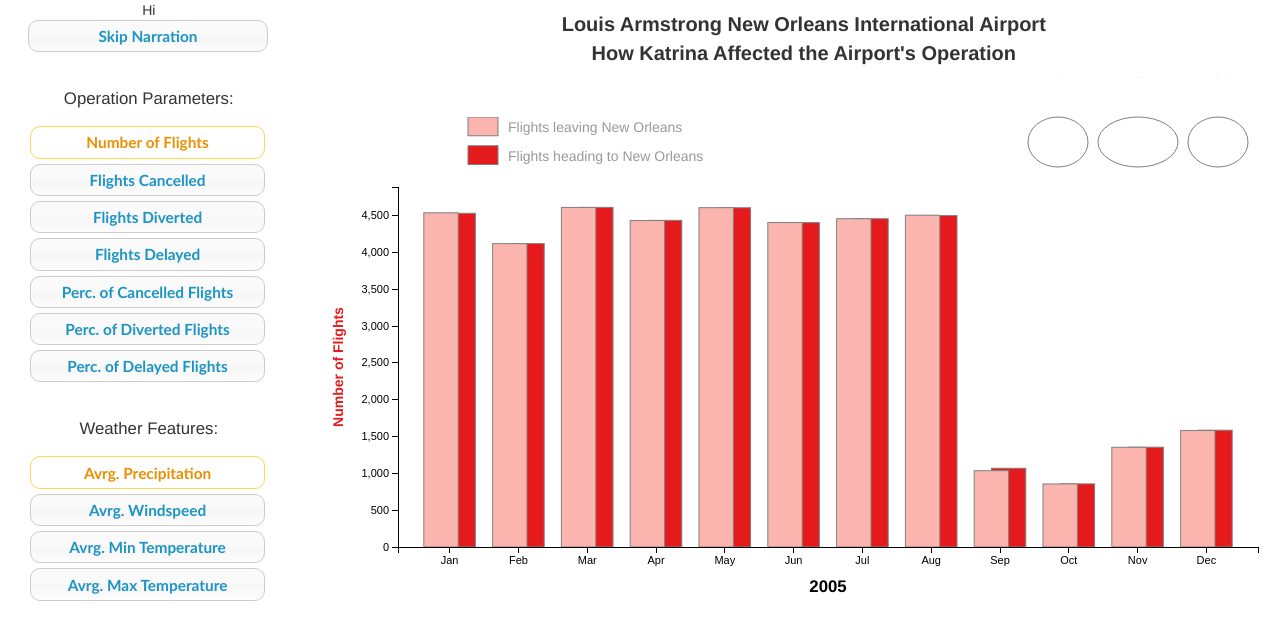
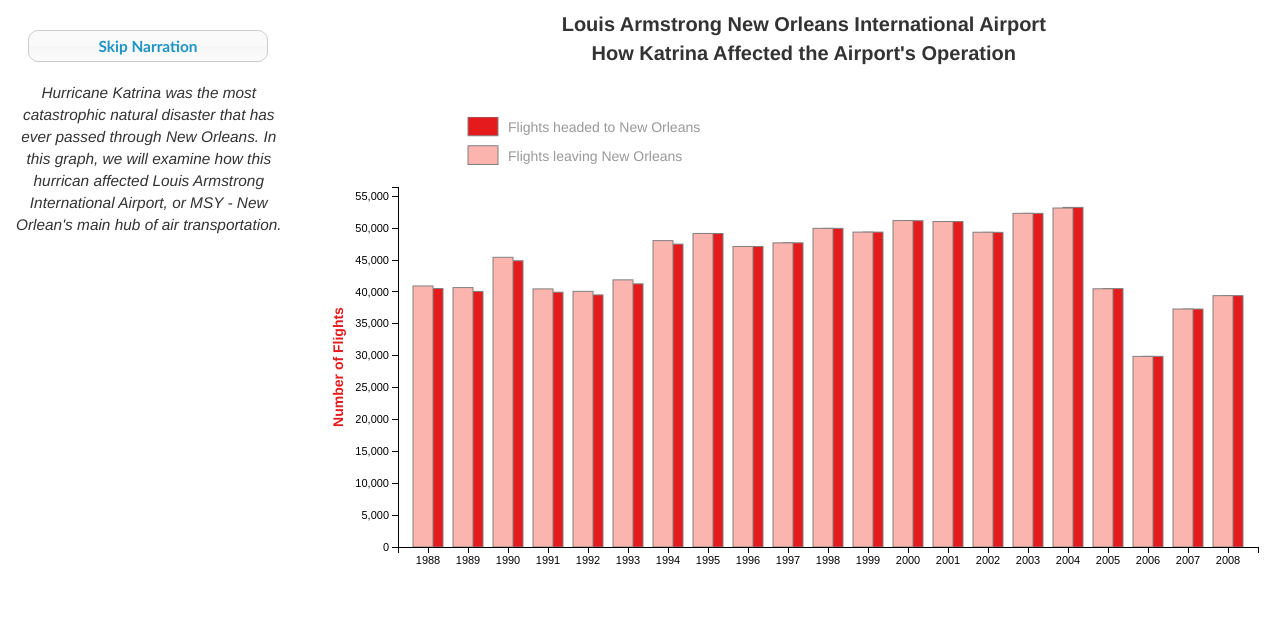
Before and after one commit to nhtruong/D3_Viz, a plain HTML site: page index_final.html in a window 1280 px wide. Shown: the top 640 px of the page. Drawn offline with Linux system fonts and the light colour scheme.

Commit message:
Narration Cont.

```diff
--- a/draw_final.js
+++ b/draw_final.js
@@ -87,22 +87,32 @@ function setup_UI() {
 
     }
     selector_weather.buttonset();
+
+    $("#left_panel,#right_panel").hide();
 }
 
 var narrating = true;
 var narrator = [];
+
+$('#btn_start').button().click(function(){narrate_start();}).hide();
+$('#btn_skip').button().click(function(){narrate_stop();});
 function narrate_start() {
     narrating = true;
     narrator = [];
-
+    $("#left_panel,#right_panel").slideUp(1000);
+    $('#btn_start').slideUp(600);
+    $("#btn_skip, #narrator").slideDown(600);
     var lines = [
-        ["Hello",
-            3000, {flight: "Flights"}, function () {
-
-            }],
-        ["Hi",
-            2000, {year:2005}, function () {
-
+        ["Hurricane Katrina was the most catastrophic natural disaster that\n\
+has ever passed through New Orleans. In this graph, we will examine how this\n\
+hurrican affected Louis Armstrong International Airport, or MSY -\n\
+New Orlean's main hub of air transportation.",
+            7000, {flight: "Flights"}, function () {}],
+        ["From 1988 to 2004, the number of flight to and from was on the\n\
+the rise. When Katrina hit the city in late 2005, the total number of flights\n\
+took a nose dive in 2006, slowly recovered in 2007 and 2008.",
+            7000, {}, function () {
+                $('svg#2005').triggerSVGEvent("mouseover");
             }]
     ];
 
@@ -120,7 +130,7 @@ function narrate_start() {
 
         draw(params);
         setTimeout(trailer, 500);
-        $('#narrator').html(msg);
+        $('#narrator').fadeOut(250,function(){$(this).html(msg).fadeIn(500);});
 
         var timer = setTimeout(function(){narrate(idx+1);}, duration);
         narrator.push(timer);
@@ -128,11 +138,11 @@ function narrate_start() {
 
     narrate(0);
 }
-
-
-$('#director button').button().click(function(){narrate_stop();});
 function narrate_stop() {
     narrating = false;
+    $("#btn_skip, #narrator").slideUp(600);
+    $('#btn_start').slideDown(600);
+    $('#left_panel, #right_panel').slideDown(1000);
     svg.selectAll('#mouse_shield').remove();
     draw({year:curr_year, month:curr_month});
     for(var i in narrator)
@@ -450,16 +460,16 @@ function draw_legend(flight, weather) {
     legend.append('rect').attr("class", "bg_legend")
             .attr("height", 300).attr("width", 400);
     legend.append('rect').attr("class", "in_bar")
-            .style("fill", flight_features[flight][2])
+            .style("fill", flight_features[flight][3])
             .attr("x", barX).attr("y", 0)
             .attr("height", barH).attr("width", barW);
     legend.append('rect').attr("class", "out_bar")
-            .style("fill", flight_features[flight][3])
+            .style("fill", flight_features[flight][2])
             .attr("x", barX).attr("y", barH + 10)
             .attr("height", barH).attr("width", barW);
+    legend.append('text').text('Flights headed to New Orleans')
+            .attr("x", barX + barW + 10).attr("y", lineHeight / 2);
     legend.append('text').text('Flights leaving New Orleans')
-            .attr("x", barX + barW + 10).attr("y", lineHeight / 2);
-    legend.append('text').text('Flights heading to New Orleans')
             .attr("x", barX + barW + 10).attr("y", lineHeight / 2 + barH + 10);
 
 
--- a/index_final.css
+++ b/index_final.css
@@ -8,6 +8,16 @@ svg.master{
 narration{
     margin-top:20px;
 }
+
+#director {
+    margin: 30px 0 15px 0;
+}
+
+#narrator{
+    font-style: italic;
+    font-size: 1.1em;
+}
+
 #control_panel{
     text-align: center;
 }
--- a/index_final.html
+++ b/index_final.html
@@ -27,10 +27,11 @@ and open the template in the editor.
             </div>
             <div class="col-md-12 col-lg-3 col-lg-pull-9 center-block" id="control_panel">
                 <div id="narration" class="col-lg-12 col-md-12">
+                    <div id="director">
+                        <button id="btn_skip">Skip Narration</button>
+                        <button id="btn_start">Replay Narration</button>
+                    </div>
                     <div id="narrator"></div>
-                    <div id="director">
-                        <button>Skip Narration</button>
-                    </div>
                 </div>
                 <div id="left_panel" class="col-lg-12 col-md-6"></div>
                 <div id="right_panel"  class="col-lg-12 col-md-6"></div>
```
